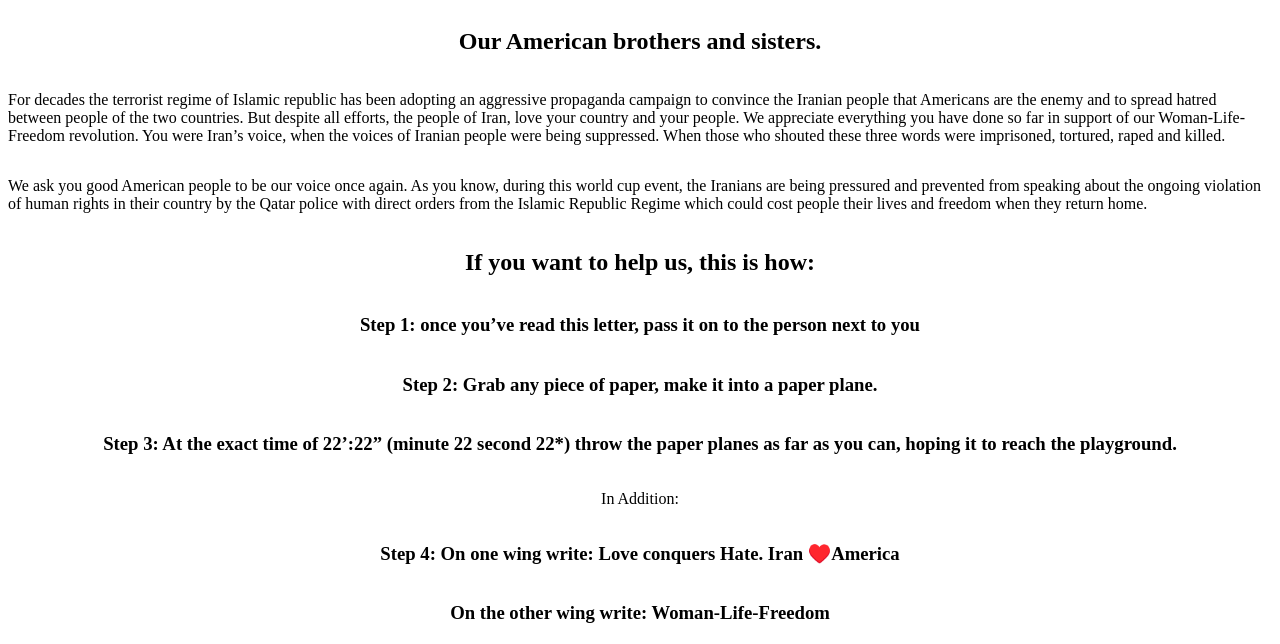
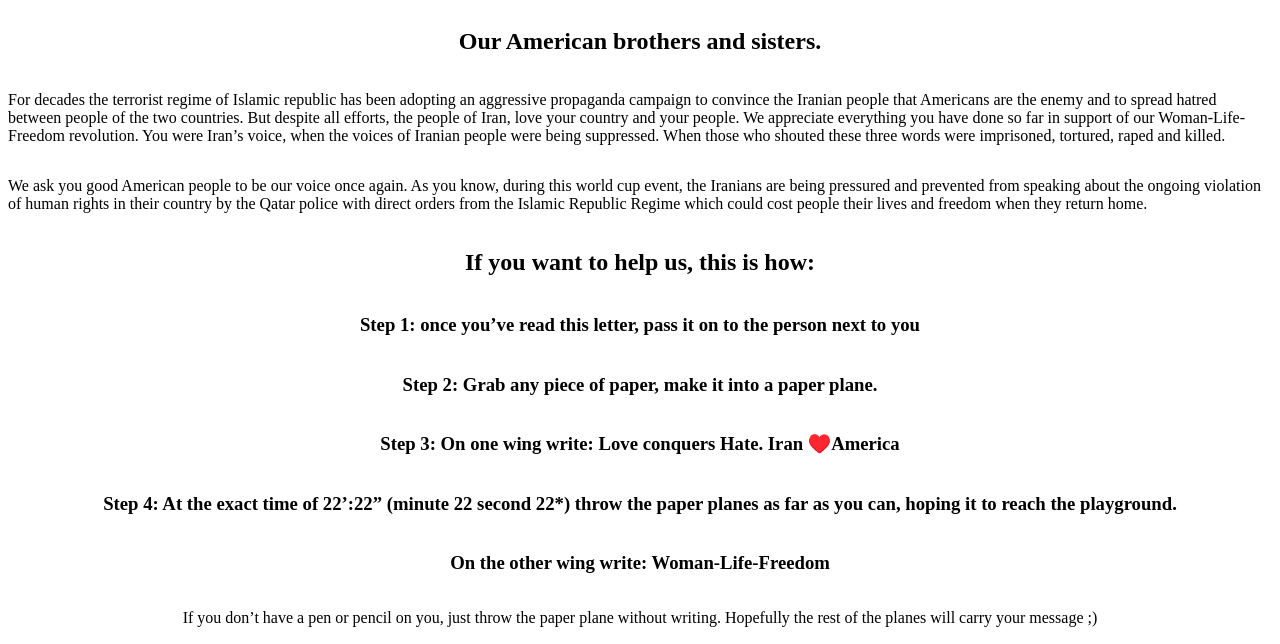
Before and after one commit to iranloveus/iranloveus.github.io, a plain HTML site: page index.html in a window 1280 px wide. Shown: the top 644 px of the page. Drawn offline with Linux system fonts and the light colour scheme.

Commit message:
Update index.html

```diff
--- a/index.html
+++ b/index.html
@@ -43,15 +43,11 @@
     </h3>
 
     <h3>Step 2: Grab any piece of paper, make it into a paper plane.</h3>
-
+    <h3>Step 3: On one wing write: Love conquers Hate. Iran ♥️America</h3>
     <h3>
-      Step 3: At the exact time of 22’:22” (minute 22 second 22*) throw the
+      Step 4: At the exact time of 22’:22” (minute 22 second 22*) throw the
       paper planes as far as you can, hoping it to reach the playground.
     </h3>
-
-    <p>In Addition:</p>
-
-    <h3>Step 4: On one wing write: Love conquers Hate. Iran ♥️America</h3>
 
     <h3>On the other wing write: Woman-Life-Freedom</h3>
 
```
